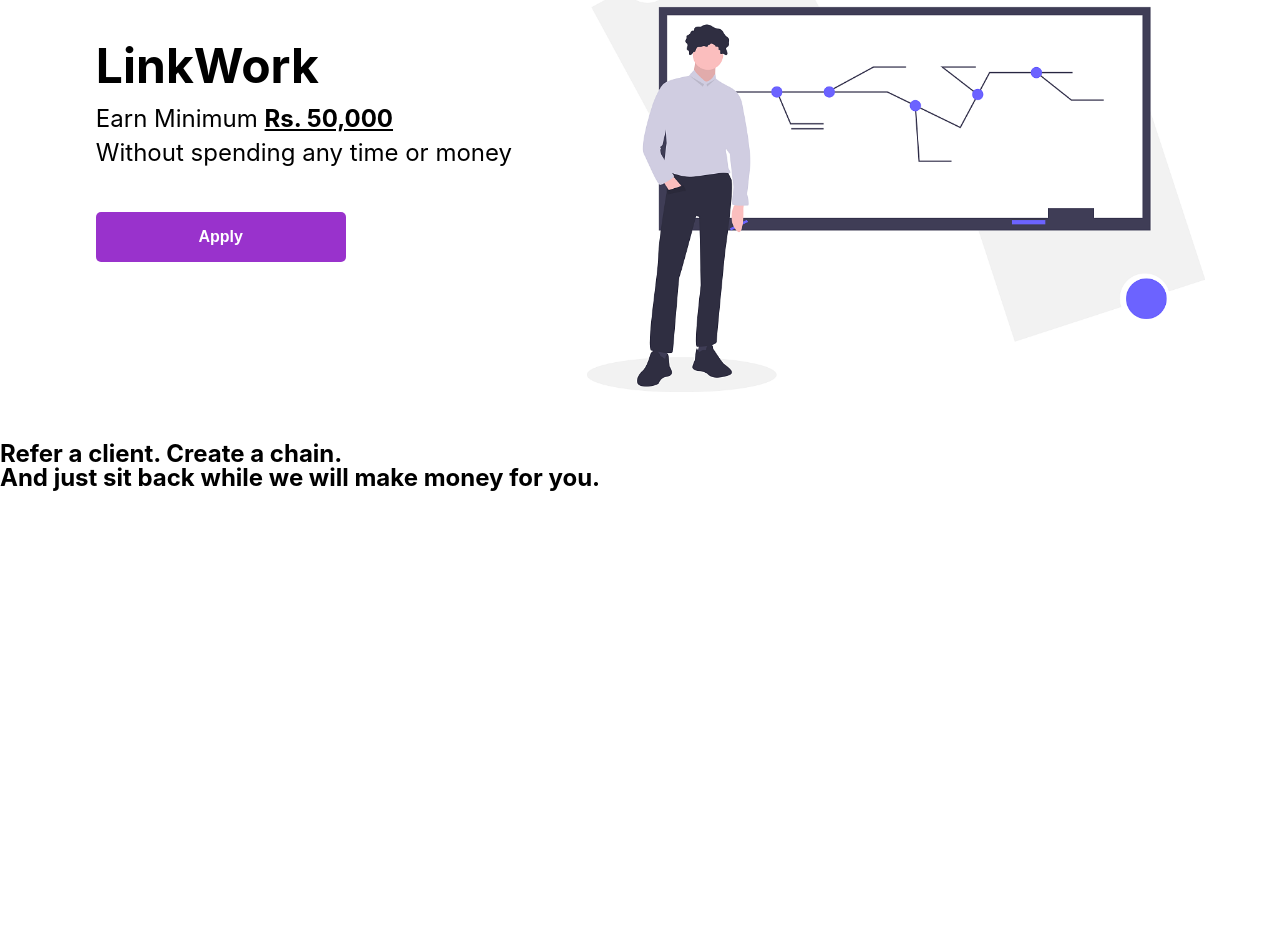
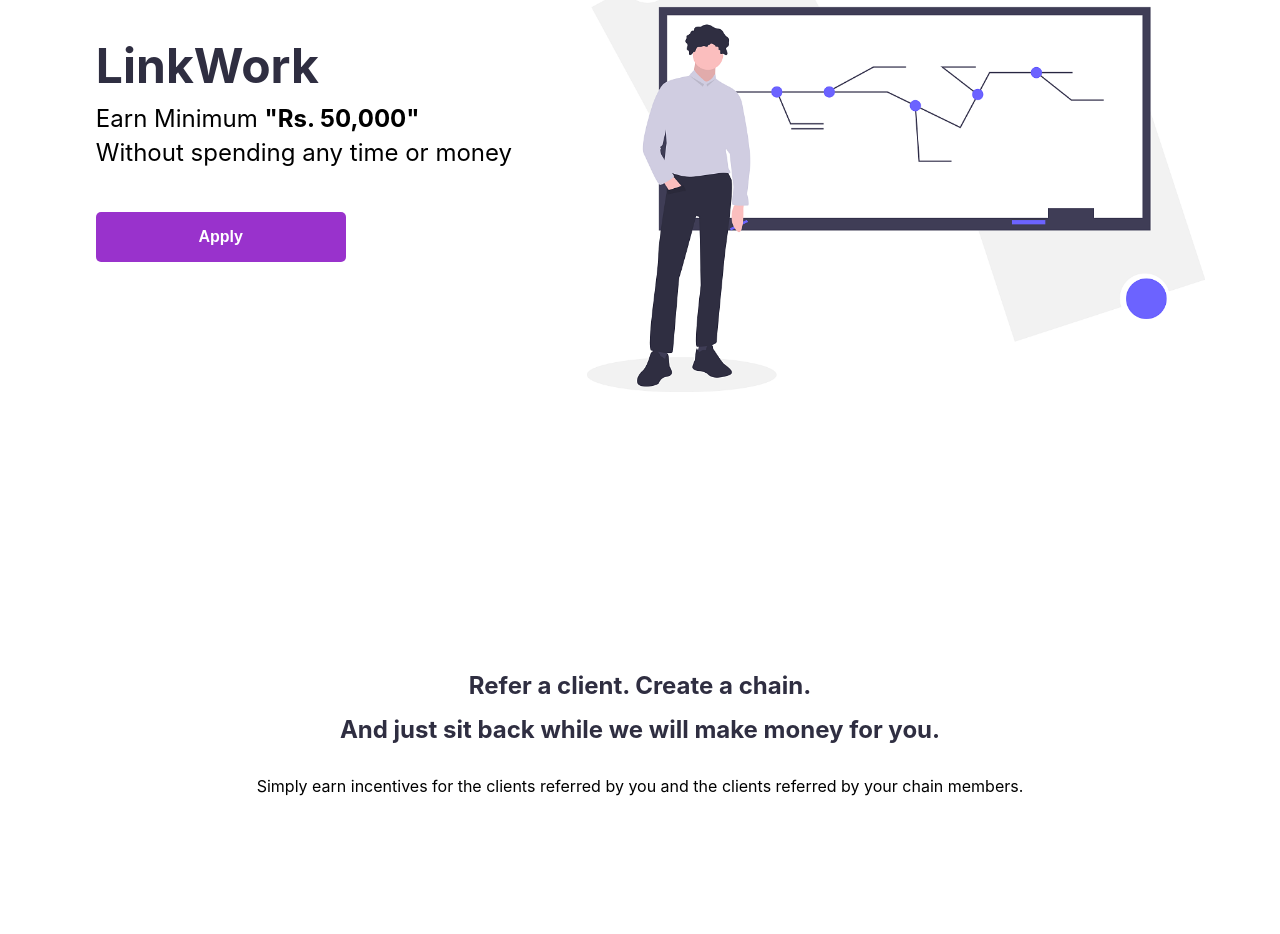
Before and after one commit to Anubhav311/lw_frontend, a React (Create React App) app: page / in a window 1280 px wide. Shown: the part 198-1132 px from the top of the page. Built offline with nearby package versions, Linux system fonts and the light colour scheme.

Commit message:
made changes to gist section

```diff
--- a/src/App.css
+++ b/src/App.css
@@ -47,6 +47,7 @@
 .header h1 {
     font-size: 3rem;
     margin-bottom: 15px;
+    color: #2F2E41;
 }
 
 .header p {
@@ -57,7 +58,6 @@
 
 .header p span {
     font-weight: bold;
-    text-decoration: underline;
 }
 
 .header button {
@@ -75,13 +75,23 @@
 
 /* Gist Text */
 .gist-text {
-    height: 500px;
+    height: 600px;
+    display: flex;
+    flex-direction: column;
+    justify-content: center;
+    align-items: center;
+}
+
+.gist-text h2 {
+    margin-bottom: 20px;
+    color: #2F2E41;
 }
 
 /*Steps*/
 .steps {
     padding-left: 7%;
     padding-right: 7%;
+    text-align: center;
 }
 .step {
     display: flex;
--- a/src/App.js
+++ b/src/App.js
@@ -29,7 +29,7 @@ function App() {
         <div className="header">
           <div>
             <h1>LinkWork</h1>
-            <p>Earn Minimum <span>Rs. 50,000</span></p>
+            <p>Earn Minimum <span>"Rs. 50,000"</span></p>
             <p>Without spending any time or money</p>
             <button>Apply</button>
           </div>
@@ -39,8 +39,7 @@ function App() {
         <div className="gist-text">
           <h2>Refer a client. Create a chain.</h2>
           <h2>And just sit back while we will make money for you.</h2>
-          <p></p>
-          <p></p>
+          <p>Simply earn incentives for the clients referred by you and the clients referred by your chain members.</p>
         </div>
 
         <section className="steps">
@@ -137,14 +136,7 @@ function App() {
             />
           </div>
         </Tabs>
-        <section>
-          <h2>How can I create a chain?</h2>
-          <p>Add more links below yourself and Make 10% of the consideration from link level 1 Make 5% of the consideration from link level 2</p>
-          <p></p>
-        </section>
-        <section>
-          <p>We are a completely remote company. You don't have to come to office. You can work from wherever you want.</p>
-        </section>
+
         <footer>
           <p>Copyright &copy; 2019 LINKWORK All Rights Reserved</p>
         </footer>
--- a/src/index.css
+++ b/src/index.css
@@ -31,7 +31,7 @@ footer, header, hgroup, menu, nav, section {
 }
 
 body {
-	line-height: 1;
+    line-height: 1;
 }
 
 ol, ul {
```
